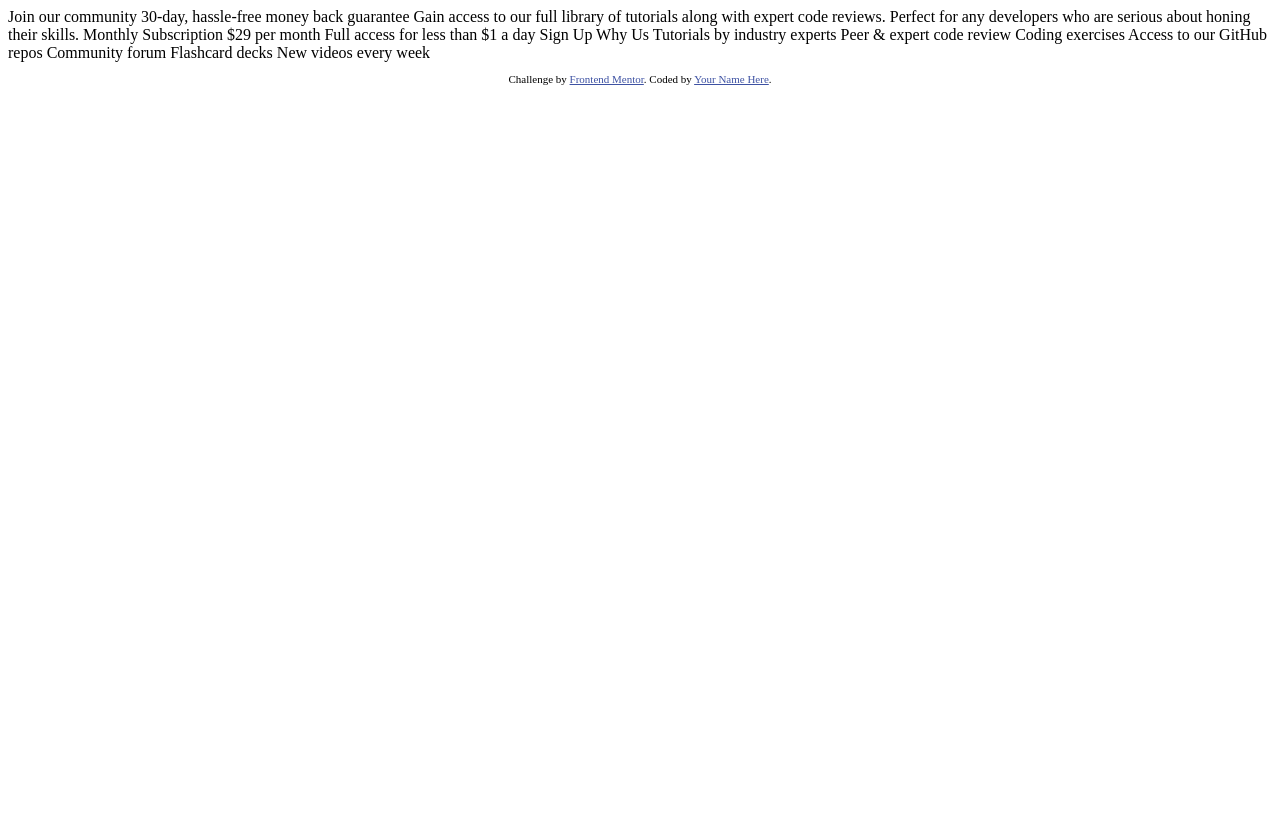
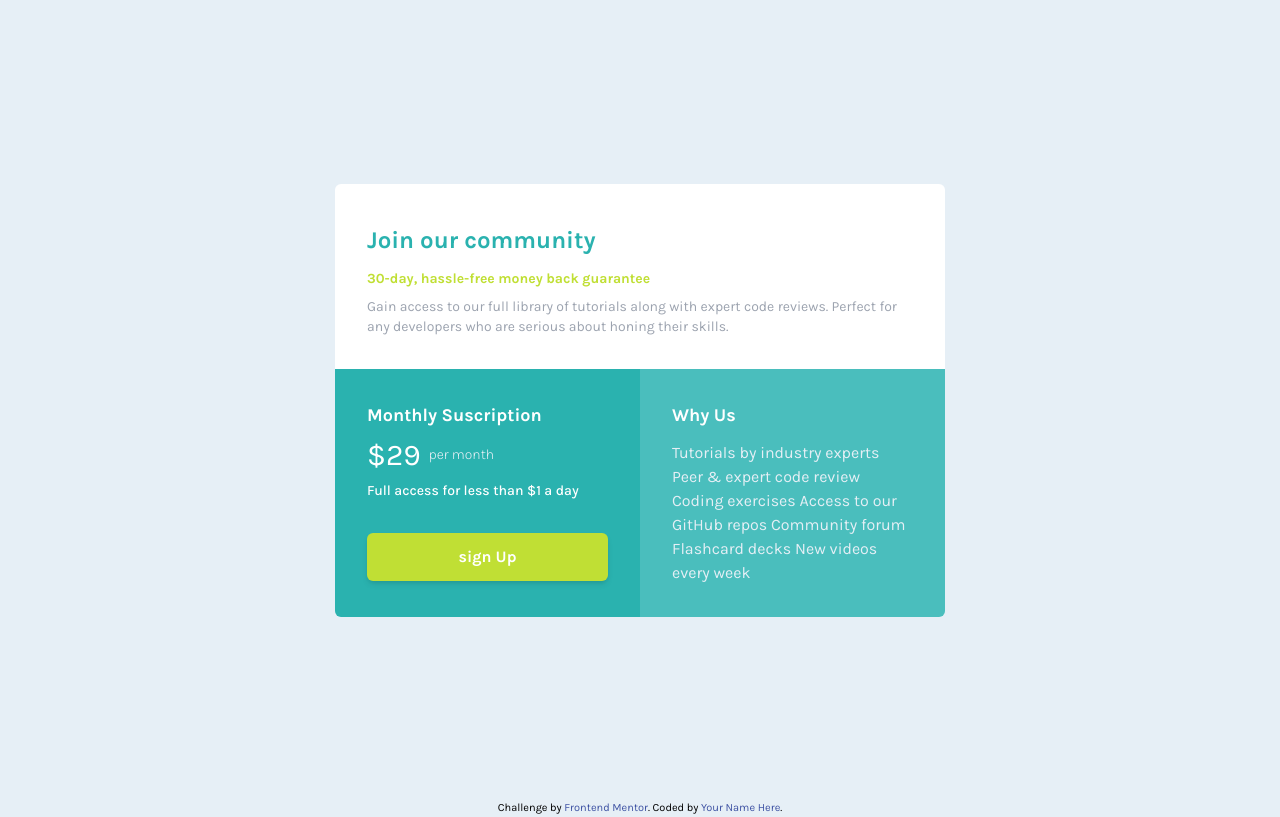
Before and after one commit to Descieux360/Single-price-grid-component, a website: page index.html in a window 1280 px wide. Drawn offline with Linux system fonts and the light colour scheme.

Commit message:
pushing the final project

```diff
--- a/index.html
+++ b/index.html
@@ -3,8 +3,12 @@
 <head>
   <meta charset="UTF-8">
   <meta name="viewport" content="width=device-width, initial-scale=1.0"> <!-- displays site properly based on user's device -->
+  <link rel="stylesheet" href="output.css">
+  <link rel="icon" type="image/png" sizes="32x32" href="./images/favicon-32x32.png">
 
-  <link rel="icon" type="image/png" sizes="32x32" href="./images/favicon-32x32.png">
+  <link rel="preconnect" href="https://fonts.googleapis.com">
+<link rel="preconnect" href="https://fonts.gstatic.com" crossorigin>
+<link href="https://fonts.googleapis.com/css2?family=Karla:ital,wght@0,200..800;1,200..800&display=swap" rel="stylesheet">
 
   <title>Frontend Mentor | Single Price Grid Component</title>
 
@@ -14,8 +18,47 @@
     .attribution a { color: hsl(228, 45%, 44%); }
   </style>
 </head>
-<body>
-  Join our community
+<body class="bg-backgroundColor relative min-h-screen flex flex-col mx-auto justify-center items-center">
+
+  <div class="container flex flex-col self-center w-[610px] sm:w-[300px] sm:min-w-[200px] my-20 mx-20">
+     <div class="bg-white p-8 rounded-t-md ">
+        <h1 class="text-cyan font-bold text-2xl mt-2 mb-3">Join our community</h1>
+        <h2 class="text-brightYellow font-bold text-[14px] mb-2"> 30-day, hassle-free money back guarantee</h2>
+        <p class="text-gray-400 text-sm">
+          Gain access to our full library of tutorials along with expert code reviews.
+          Perfect for any developers who are serious about honing their skills.
+      </p>
+     </div>
+     <div class="flex sm:flex-col">
+      <div class="suscription p-8 bg-cyan text-white w-1/2 rounded-bl-md sm:w-full sm:rounded-none ">
+        <div class="fle flex-col space-y-2">
+          <h2 class="font-bold text-lg">Monthly Suscription</h2>
+          <div class="price space-y-2">
+            <div class="cash flex items-center space-x-2">
+              <span class="text-3xl">&dollar;29</span>
+              <p class="font-light text-sm text-lightGrey">per month</p>
+            </div>
+            <h3 class="text-sm font-medium"> Full access for less than &dollar;1 a day</h3>
+          </div>
+        </div>
+        <button class="rounded-md w-full bg-brightYellow shadow-md font-bold py-3 mt-8">
+          sign Up
+        </button>
+      </div>
+      <div class="bg-lightCyan text-white why-us p-8 w-1/2 rounded-br-md sm:w-full sm:rounded-bl-md space-y-3">
+        <h2 class="font-bold text-lg">Why Us</h2>
+        <p class="text-lightGrey text-md">  Tutorials by industry experts
+          Peer &amp; expert code review
+          Coding exercises
+          Access to our GitHub repos
+          Community forum
+          Flashcard decks
+          New videos every week</p>
+      </div>
+     </div>
+  </div>
+
+  <!-- Join our community
 
   30-day, hassle-free money back guarantee
 
@@ -39,8 +82,8 @@
   Community forum
   Flashcard decks
   New videos every week
-
-  <footer>
+   -->
+  <footer class="absolute top-[100%] sm:">
     <p class="attribution">
       Challenge by <a href="https://www.frontendmentor.io?ref=challenge" target="_blank">Frontend Mentor</a>.
       Coded by <a href="#">Your Name Here</a>.
--- /dev/null
+++ b/input.css
@@ -0,0 +1,8 @@
+@tailwind base;
+@tailwind components;
+@tailwind utilities;
+
+
+    html{
+        font-family: "karla" , sans-serif;
+    }
--- /dev/null
+++ b/package.json
@@ -0,0 +1,5 @@
+{
+  "devDependencies": {
+    "tailwindcss": "^3.4.9"
+  }
+}
--- /dev/null
+++ b/tailwind.config.js
@@ -0,0 +1,33 @@
+/** @type {import('tailwindcss').Config} */
+module.exports = {
+  content: ["./**{html,js}"],
+  theme: {
+    screens: {
+      'sm': {'max': '767px'},
+      // => @media (min-width: 640px and max-width: 767px) { ... }
+
+      'md': {'max': '1023px'},
+      // => @media (min-width: 768px and max-width: 1023px) { ... }
+
+      'lg': { 'max': '1279px'},
+      // => @media (min-width: 1024px and max-width: 1279px) { ... }
+
+      'xl': {'max': '1535px'},
+      // => @media (min-width: 1280px and max-width: 1535px) { ... }
+
+      '2xl': {'min': '1536px'},
+      // => @media (min-width: 1536px) { ... }
+    },
+    extend: {
+      colors: {
+        'backgroundColor' : '#e6eff6',
+        'lightCyan' : '#4abebd',
+        'cyan': 'hsl(179, 62%, 43%)',
+        'brightYellow': 'hsl(71, 73%, 54%)',
+        'lightGrey':'hsl(204, 43%, 93%)',
+        'grayishBlue':'hsl(218, 22%, 67%)',
+      },
+    },
+  },
+  plugins: [],
+}
```
Also changed, not shown: output.css (added), 1 other file.
